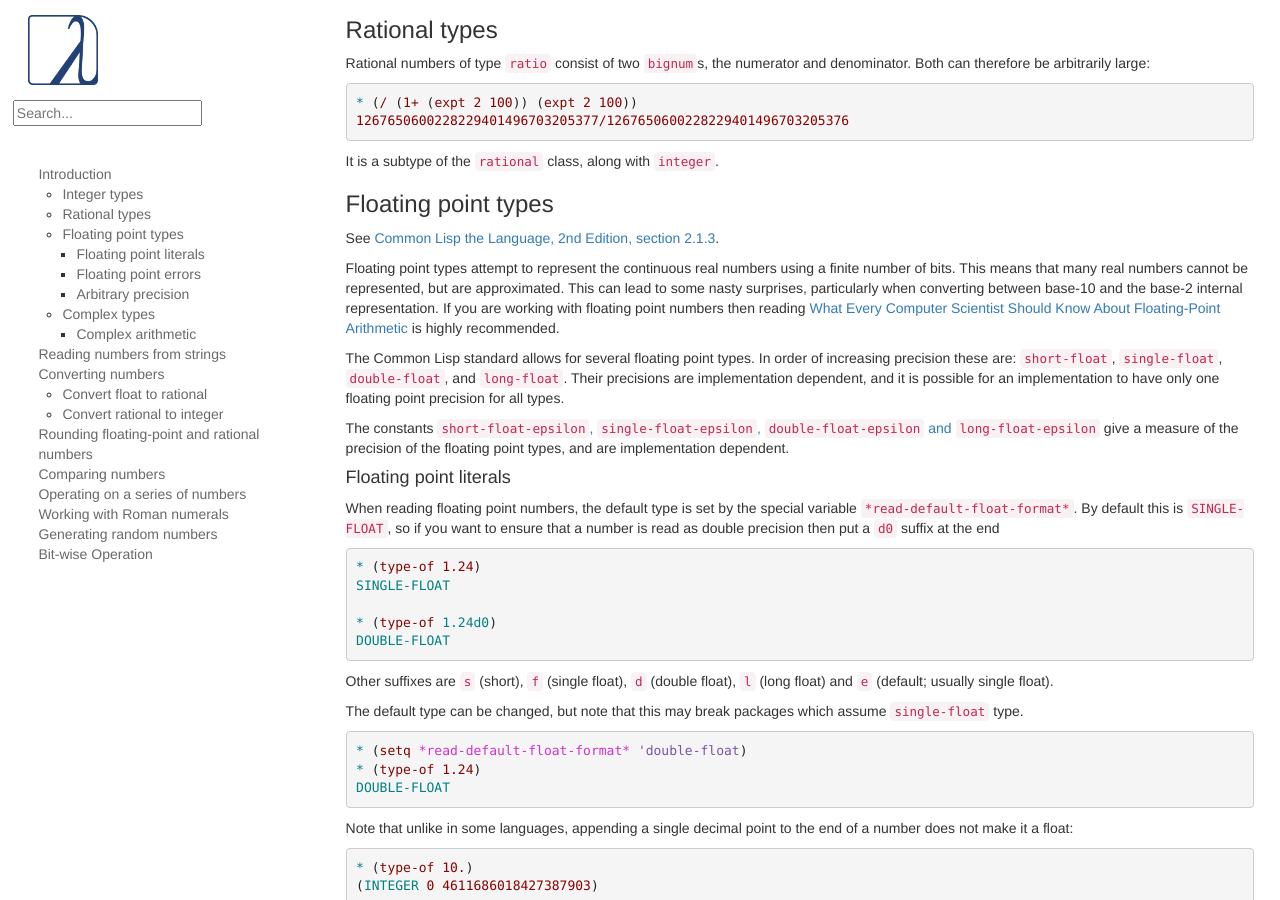
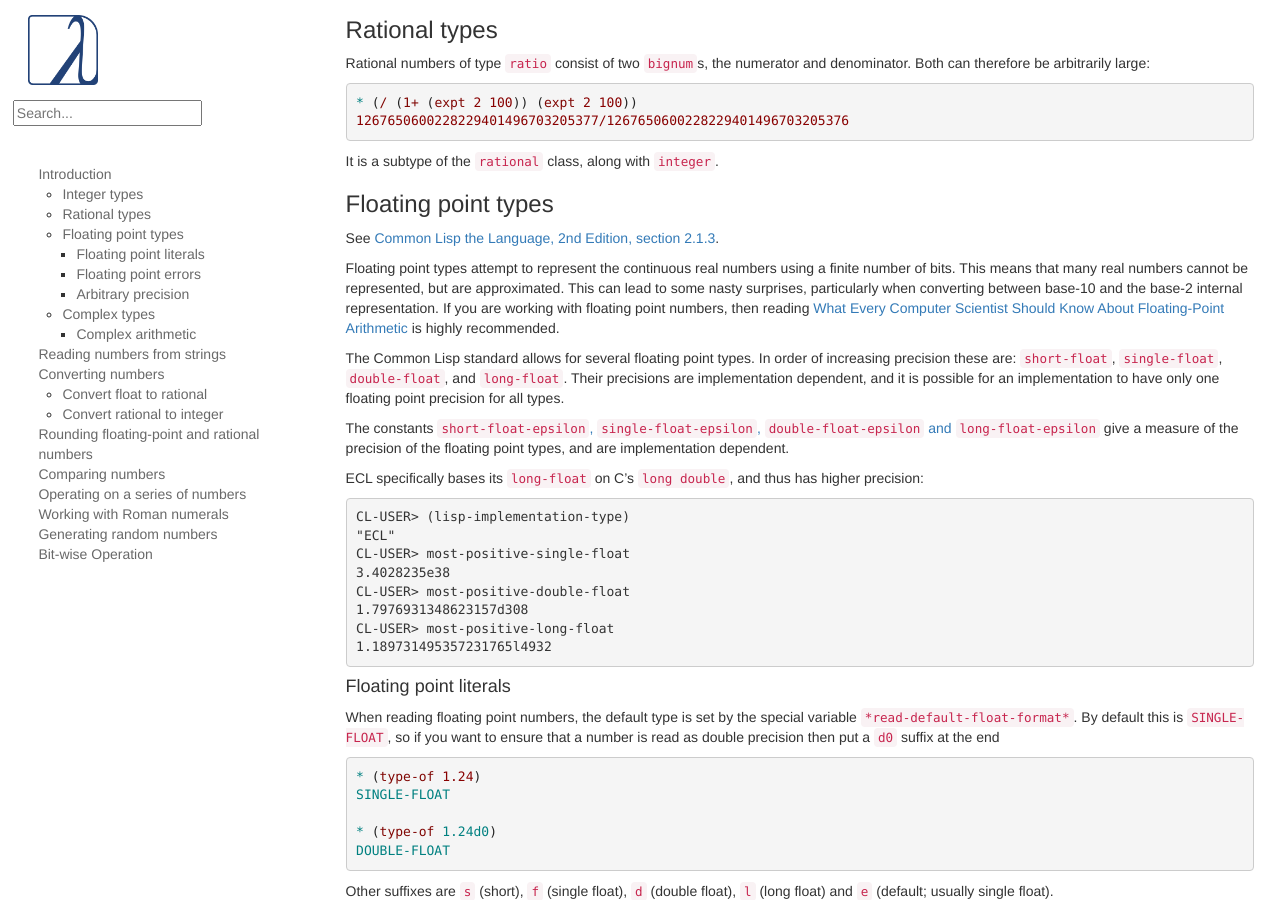
Before and after one commit to LispCookbook/cl-cookbook, a Jekyll site: the page built from numbers.md, in a window 1280 px wide and 900 px high, scrolled down 1918 px. Built offline with Jekyll 4.4.1, drawn with Linux system fonts in a browser that asks for light colours.

Commit message:
numbers: mention ECL's `long-float`

````diff
--- a/numbers.md
+++ b/numbers.md
@@ -98,7 +98,7 @@ using a finite number of bits. This means that many real numbers
 cannot be represented, but are approximated. This can lead to some nasty
 surprises, particularly when converting between base-10 and the base-2
 internal representation. If you are working with floating point
-numbers then reading [What Every Computer Scientist Should Know About
+numbers, then reading [What Every Computer Scientist Should Know About
 Floating-Point Arithmetic][article-floating-point-arithmetic] is highly
 recommended.
 
@@ -112,6 +112,20 @@ The constants [`short-float-epsilon`, `single-float-epsilon`,
 `double-float-epsilon` and `long-float-epsilon`][float-constants] give
 a measure of the precision of the floating point types, and are
 implementation dependent.
+
+ECL specifically bases its `long-float` on C's `long double`, and thus has
+higher precision:
+
+```
+CL-USER> (lisp-implementation-type)
+"ECL"
+CL-USER> most-positive-single-float
+3.4028235e38
+CL-USER> most-positive-double-float
+1.7976931348623157d308
+CL-USER> most-positive-long-float
+1.189731495357231765l4932
+```
 
 #### Floating point literals
 
````
